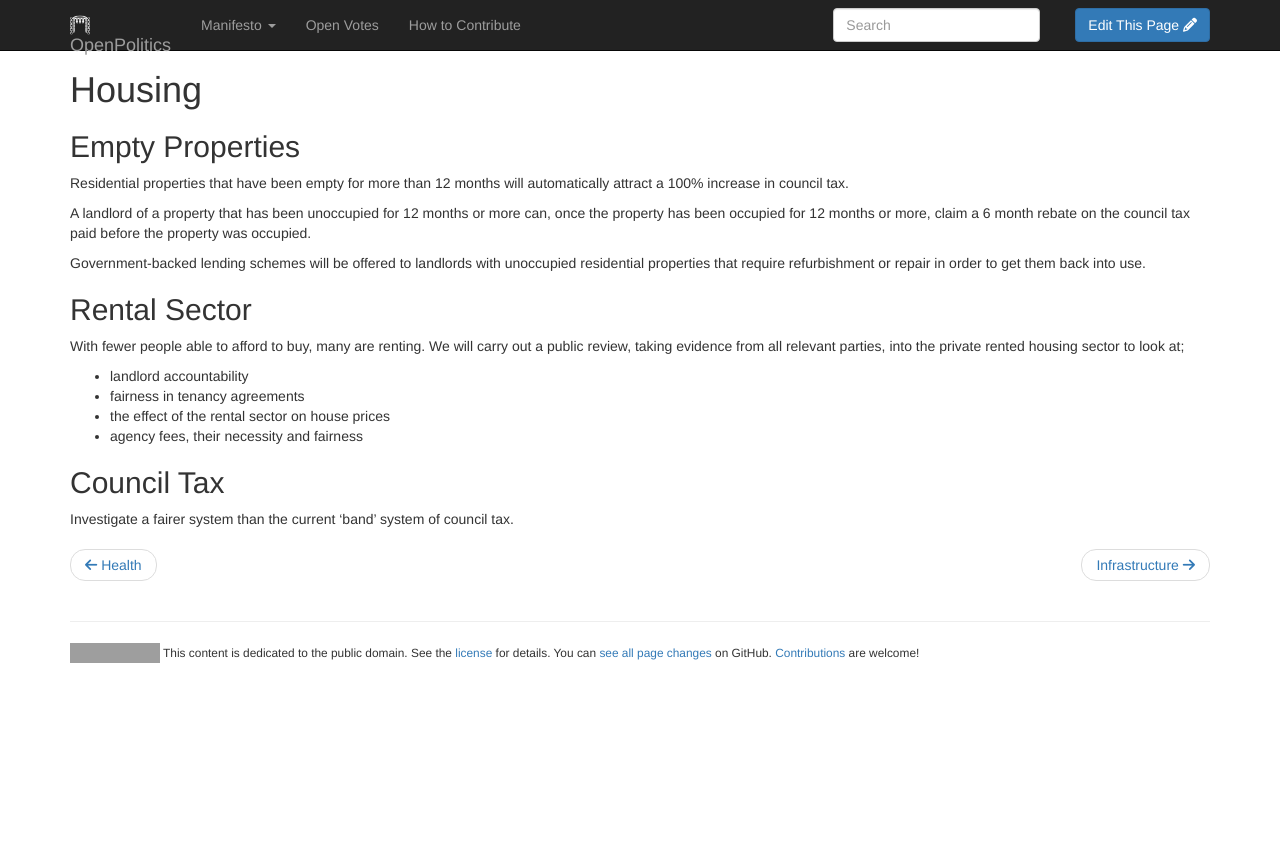
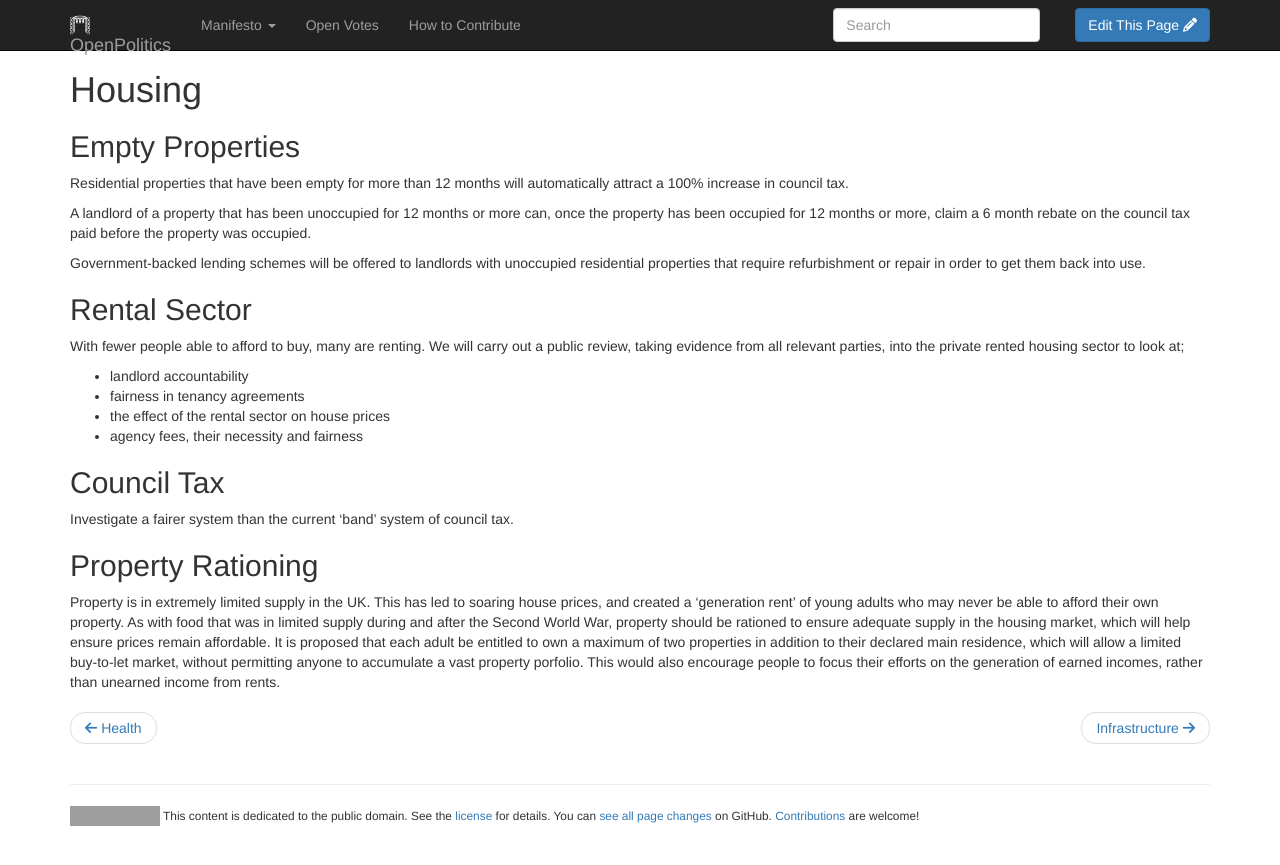
Before and after one commit to openpolitics/manifesto, a Jekyll site: the page built from manifesto/housing.md, in a window 1280 px wide. Shown: the top 865 px of the page. Built offline with Jekyll 4.4.1, drawn with Linux system fonts in a browser that asks for light colours; nearby versions of some CDN libraries; library files that are not in the unit come from our copies; grey boxes are pictures that could not be loaded.

Commit message:
Property Rationing
A radical one which I don't think we've yet discussed. I recognise I haven't thought this through properly, but I'm keen for your thoughts.

```diff
--- a/manifesto/housing.md
+++ b/manifesto/housing.md
@@ -24,3 +24,7 @@ With fewer people able to afford to buy, many are renting. We will carry out a p
 ## Council Tax
 
 Investigate a fairer system than the current 'band' system of council tax.
+
+## Property Rationing
+
+Property is in extremely limited supply in the UK. This has led to soaring house prices, and created a 'generation rent' of young adults who may never be able to afford their own property. As with food that was in limited supply during and after the Second World War, property should be rationed to ensure adequate supply in the housing market, which will help ensure prices remain affordable. It is proposed that each adult be entitled to own a maximum of two properties in addition to their declared main residence, which will allow a limited buy-to-let market, without permitting anyone to accumulate a vast property porfolio. This would also encourage people to focus their efforts on the generation of earned incomes, rather than unearned income from rents.
```
